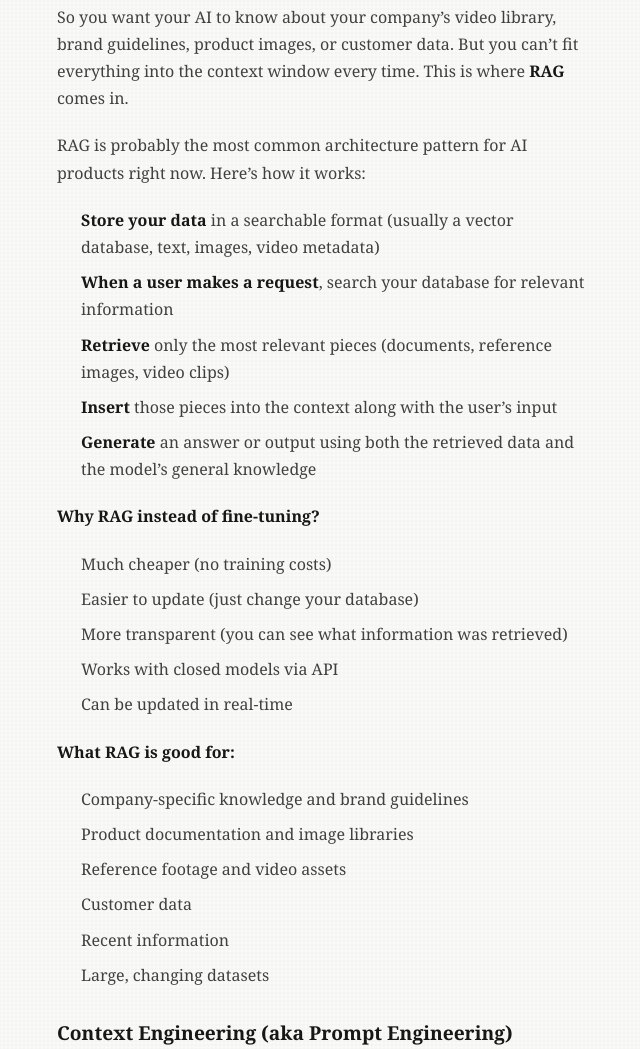
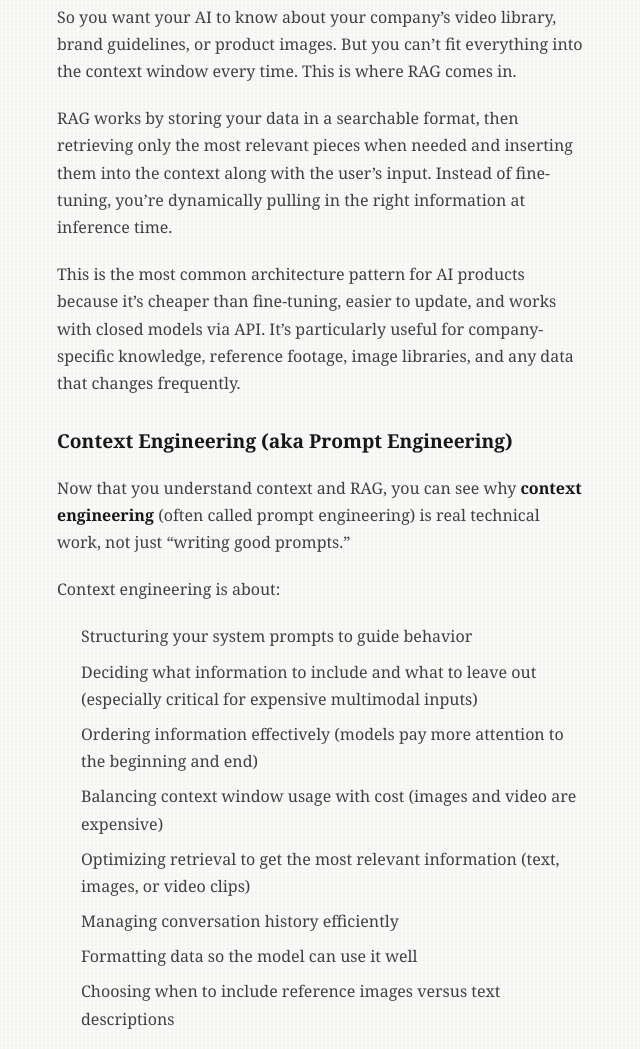
Before and after one commit to atharvParlikar/portfolio, an Astro site: page /blog/gen-ai-for-non-technical-founders in a window 1280 px wide. Shown: the part 5000-6049 px from the top of the page, without its empty margins (319-959 px from the left). Built offline with nearby package versions, Linux system fonts and the light colour scheme; Astro itself is replaced by a stand-in of ours.

Commit message:
blog-edit-final: gen ai for non-technical founders

```diff
--- a/src/content/blog/gen-ai-for-non-technical-founders.md
+++ b/src/content/blog/gen-ai-for-non-technical-founders.md
@@ -117,30 +117,11 @@ The context window is both powerful and limiting. You can include entire documen
 
 ### RAG: Retrieval-Augmented Generation
 
-So you want your AI to know about your company's video library, brand guidelines, product images, or customer data. But you can't fit everything into the context window every time. This is where **RAG** comes in.
+So you want your AI to know about your company's video library, brand guidelines, or product images. But you can't fit everything into the context window every time. This is where RAG comes in.
 
-RAG is probably the most common architecture pattern for AI products right now. Here's how it works:
+RAG works by storing your data in a searchable format, then retrieving only the most relevant pieces when needed and inserting them into the context along with the user's input. Instead of fine-tuning, you're dynamically pulling in the right information at inference time.
 
-1. **Store your data** in a searchable format (usually a vector database, text, images, video metadata)
-2. **When a user makes a request**, search your database for relevant information
-3. **Retrieve** only the most relevant pieces (documents, reference images, video clips)
-4. **Insert** those pieces into the context along with the user's input
-5. **Generate** an answer or output using both the retrieved data and the model's general knowledge
-
-**Why RAG instead of fine-tuning?**
-- Much cheaper (no training costs)
-- Easier to update (just change your database)
-- More transparent (you can see what information was retrieved)
-- Works with closed models via API
-- Can be updated in real-time
-
-**What RAG is good for:**
-- Company-specific knowledge and brand guidelines
-- Product documentation and image libraries
-- Reference footage and video assets
-- Customer data
-- Recent information
-- Large, changing datasets
+This is the most common architecture pattern for AI products because it's cheaper than fine-tuning, easier to update, and works with closed models via API. It's particularly useful for company-specific knowledge, reference footage, image libraries, and any data that changes frequently.
 
 ### Context Engineering (aka Prompt Engineering)
 
```
